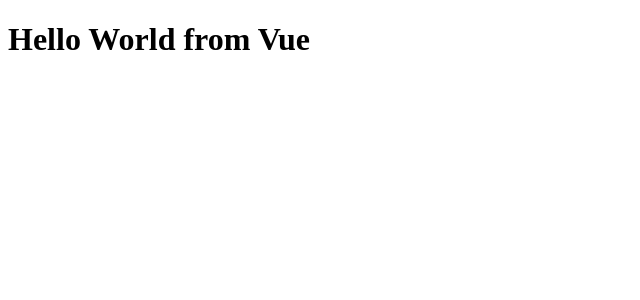
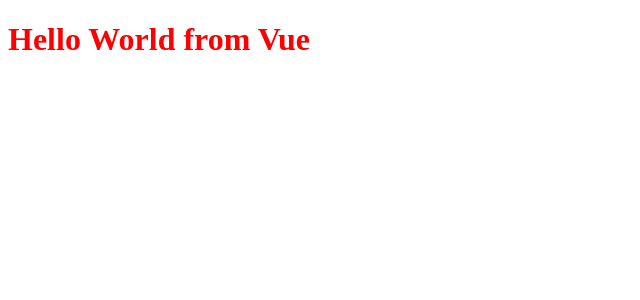
Before and after one commit to LearnShare/vra-vue, a Vue app: page / in a window 1280 px wide. Shown: the top 300 px of the page, without its empty margins (0-640 px from the left). Built offline with nearby package versions, Linux system fonts and the light colour scheme.

Commit message:
feat: support sass/scss.

```diff
--- a/package.json
+++ b/package.json
@@ -34,6 +34,7 @@
     "eslint-plugin-vue": "^9.23.0",
     "jsdom": "^24.0.0",
     "npm-run-all2": "^6.1.2",
+    "sass": "^1.75.0",
     "typescript": "~5.4.0",
     "vite": "^5.2.8",
     "vite-plugin-vue-devtools": "^7.0.25",
--- /dev/null
+++ b/src/components/hello-world.scss
@@ -0,0 +1,3 @@
+h1 {
+  color: red;
+}
--- a/src/components/hello-world.vue
+++ b/src/components/hello-world.vue
@@ -10,3 +10,8 @@
   },
 };
 </script>
+
+<style
+    scoped
+    lang="scss"
+    src="./hello-world.scss"></style>
```
Also changed, not shown: 1 other file (tests, documents, lock files or other folders).
